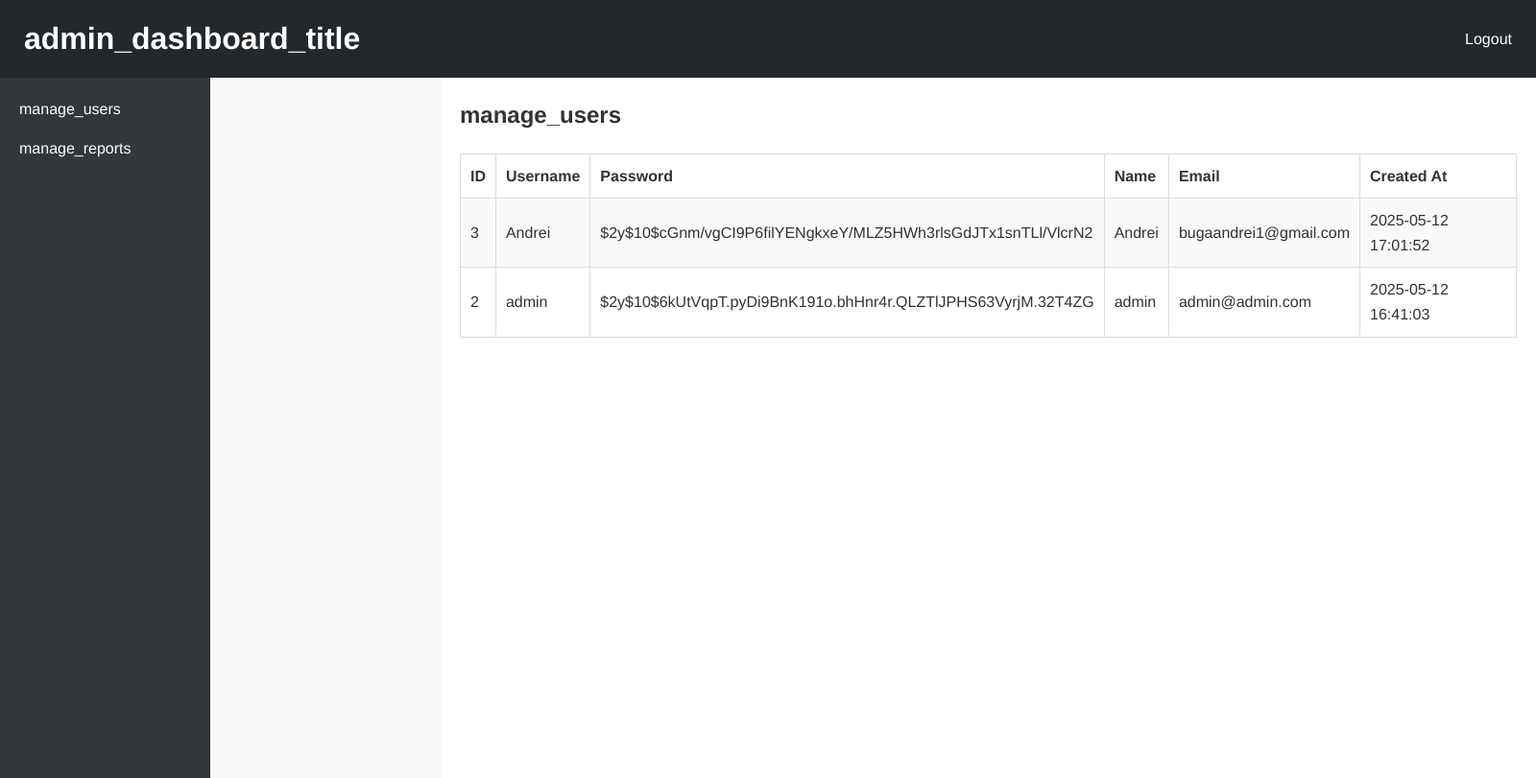
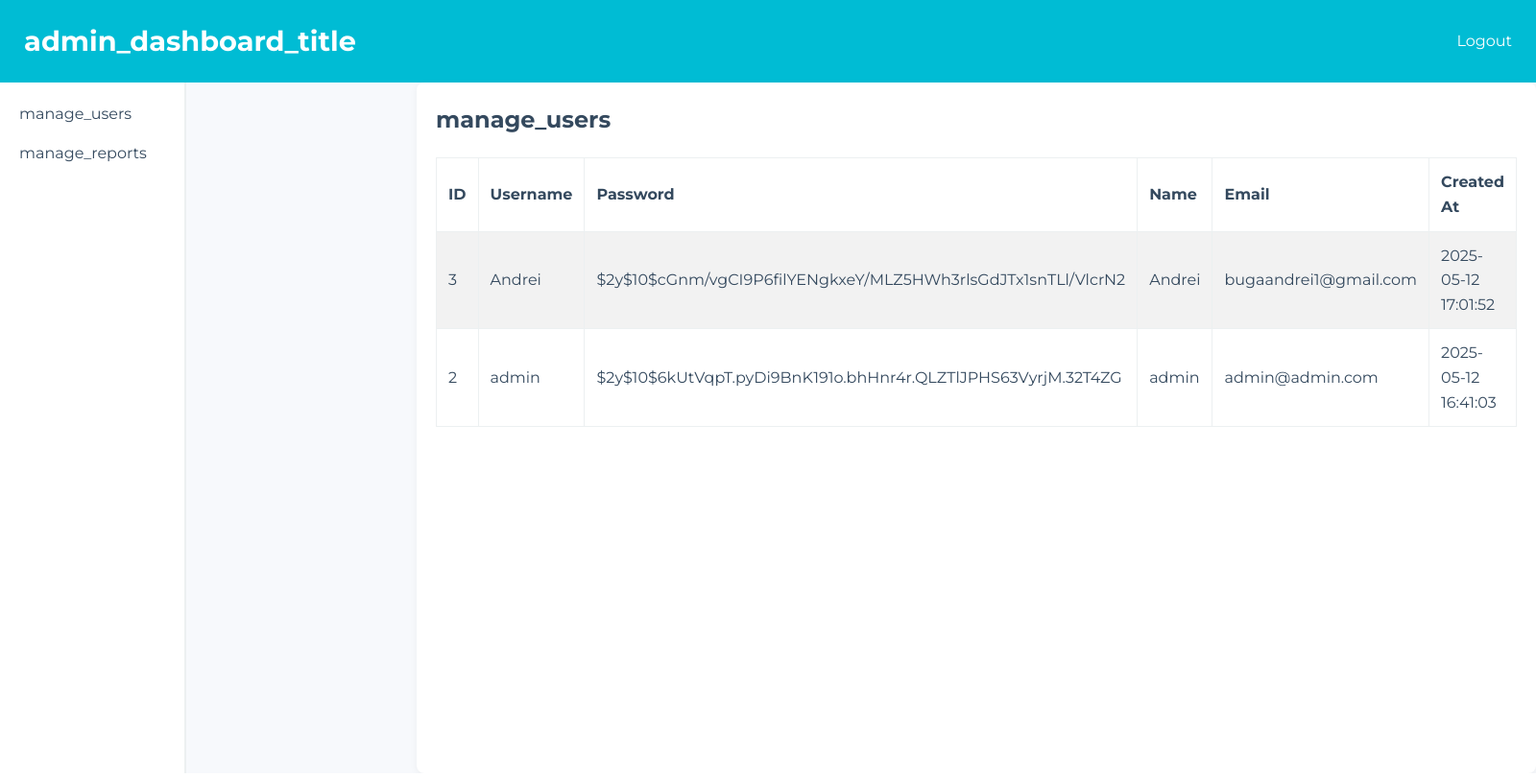
Before and after one commit to Andre1z/andrei-deeppink, a PHP site: page /admin.php?action=manage_users in a window 1600 px wide. Shown: the whole page at 96% size. Run offline with PHP 8.4, Linux system fonts and the light colour scheme; the visitor is signed in with stand-in values (Sample User, id 1); data comes from the database, SQL or seed files in the repository.

Commit message:
otro aire

```diff
--- a/css/admin.css
+++ b/css/admin.css
@@ -1,6 +1,8 @@
 /* css/admin.css */
 
-/* ==== Reset y estilos globales ==== */
+/* Fuente moderna */
+@import url('https://fonts.googleapis.com/css2?family=Montserrat:wght@300;400;700&display=swap');
+
 * {
   margin: 0;
   padding: 0;
@@ -8,149 +10,143 @@
 }
 
 body {
-  font-family: 'Helvetica', sans-serif;
-  background: #f7f7f7;
-  color: #333;
+  font-family: 'Montserrat', sans-serif;
+  background-color: #f7f9fc;
+  color: #34495e;
   line-height: 1.6;
 }
 
-/* ==== Estilos para la pantalla de login del administrador ==== */
+/* Pantalla de Login para el Admin */
 .login-container {
-  max-width: 320px;
+  max-width: 360px;
   margin: 100px auto;
-  padding: 20px;
-  background: #fff;
-  border: 1px solid #ddd;
+  padding: 30px;
+  background: #ffffff;
   border-radius: 8px;
-  box-shadow: 0 4px 8px rgba(0,0,0,0.1);
+  box-shadow: 0 4px 12px rgba(0,0,0,0.1);
   text-align: center;
 }
 
 .login-container h2 {
+  font-size: 1.8rem;
   margin-bottom: 20px;
-  font-size: 1.8rem;
-  color: #333;
+  color: #00bcd4;
 }
 
 .login-container input[type="text"],
 .login-container input[type="password"] {
-  width: 90%;
-  padding: 10px;
+  width: 100%;
+  padding: 12px;
   margin: 10px 0;
-  border: 1px solid #ccc;
+  border: 1px solid #ccd1d9;
   border-radius: 4px;
   font-size: 1rem;
 }
 
 .login-container input[type="submit"] {
-  width: 95%;
-  padding: 10px;
-  margin-top: 10px;
-  background: #0073aa;
+  width: 100%;
+  padding: 12px;
+  margin-top: 15px;
+  background-color: #00bcd4;
   border: none;
   border-radius: 4px;
   color: #fff;
+  font-weight: 700;
   font-size: 1rem;
   cursor: pointer;
   transition: background-color 0.3s ease;
 }
 
 .login-container input[type="submit"]:hover {
-  background: #005177;
+  background-color: #0097a7;
 }
 
 .error-msg {
-  color: #dc3545;
-  font-weight: bold;
+  color: #e74c3c;
+  font-weight: 700;
   margin-bottom: 10px;
   text-align: center;
 }
 
-/* ==== Estilos para el Dashboard del administrador ==== */
-
-/* Cabecera principal */
+/* Dashboard para Admin */
+/* Cabecera */
 #admin-header {
-  background: #23282d;
-  padding: 15px 25px;
+  background-color: #00bcd4;
+  padding: 20px 25px;
+  color: #fff;
   display: flex;
   justify-content: space-between;
   align-items: center;
-  color: #fff;
 }
-
 #admin-header h1 {
-  font-size: 2rem;
+  font-size: 1.8rem;
+  font-weight: 700;
 }
-
 #admin-header nav a {
   color: #fff;
   text-decoration: none;
   font-size: 1rem;
 }
 
-/* Panel de navegación lateral */
+/* Navegación Lateral */
 #admin-nav {
   width: 220px;
-  background: #32373c;
+  background-color: #ffffff;
+  border-right: 2px solid #ecf0f1;
   padding: 20px;
-  color: #fff;
   float: left;
-  min-height: calc(100vh - 70px);
+  min-height: calc(100vh - 80px);
 }
-
 #admin-nav ul {
   list-style: none;
   padding: 0;
 }
-
 #admin-nav ul li {
   margin-bottom: 15px;
 }
-
 #admin-nav ul li a {
-  color: #fff;
+  color: #34495e;
   text-decoration: none;
   font-size: 1rem;
+  font-weight: 500;
 }
 
-/* Área de contenido principal */
+/* Contenido Principal */
 #admin-content {
   margin-left: 240px;
   padding: 20px;
-  background: #fff;
-  min-height: calc(100vh - 70px);
+  background: #ffffff;
+  min-height: calc(100vh - 80px);
+  border-radius: 8px;
+  box-shadow: 0 2px 8px rgba(0,0,0,0.05);
 }
 
-/* Estilos para las tablas de datos */
+/* Estilos para Tablas */
 .data-table {
   width: 100%;
   border-collapse: collapse;
   margin-top: 20px;
 }
-
 .data-table th,
 .data-table td {
-  border: 1px solid #ddd;
-  padding: 10px;
+  border: 1px solid #ecf0f1;
+  padding: 12px;
   text-align: left;
 }
-
 .data-table tr:nth-child(even) {
-  background: #f9f9f9;
+  background-color: #f2f2f2;
 }
 
-/* ==== Diseño responsivo para pantallas pequeñas ==== */
+/* Responsive */
 @media (max-width: 768px) {
   #admin-nav {
     width: 100%;
     min-height: auto;
     float: none;
   }
-
   #admin-content {
     margin-left: 0;
   }
-
   #admin-header {
     flex-direction: column;
     text-align: center;
```
Also changed, not shown: css/register.css (+29 -30 lines), css/style.css (+34 -0 lines).
